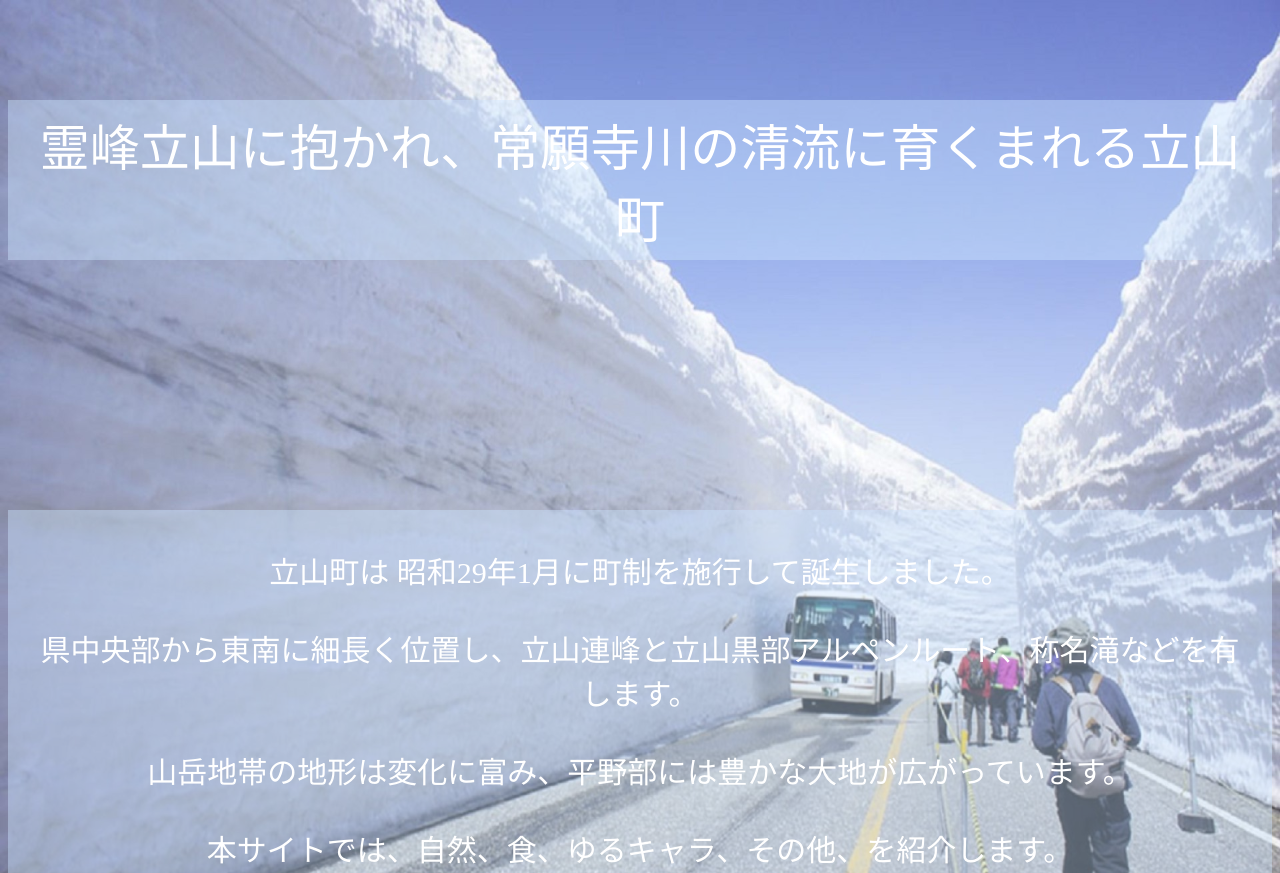
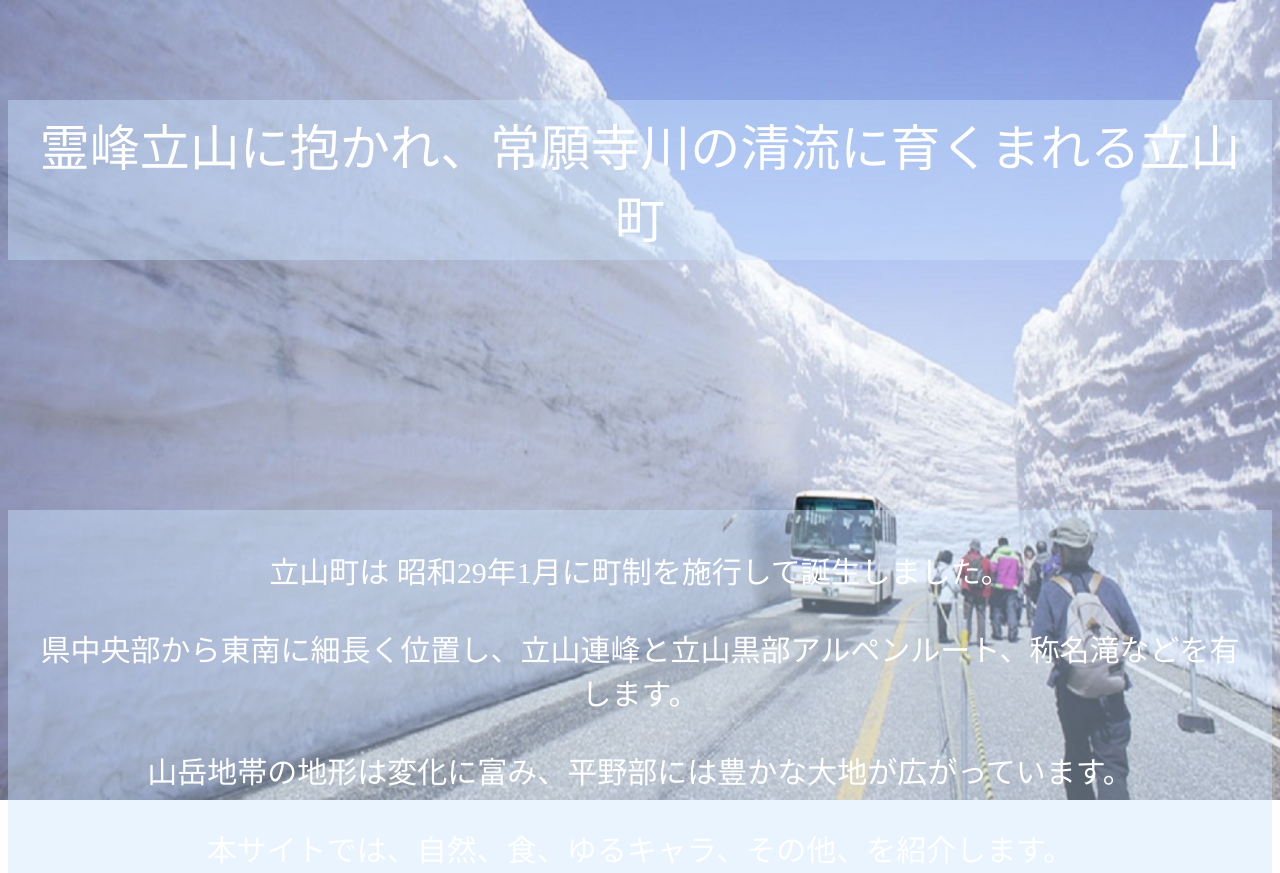
Before and after one commit to tsutsutaro/inutaisetu, a plain HTML site: page index.html in a window 1280 px wide. Shown: the top 873 px of the page. Drawn offline with Linux system fonts and the light colour scheme.

Commit message:
Update syoukai.css

```diff
--- a/syoukai.css
+++ b/syoukai.css
@@ -21,19 +21,21 @@ footer{
      padding: 8px 19px;
      margin: 5em 0!important;
      background: #cde4ff6b;
-
-
 }
-
-
-body{background-image:url(toyama.jpg);
-     background-repeat:no-repeat;
-     background-position: center center;
-     background-size:cover;
-     height: 100vh;
-     background-attachment: fixed;
-
-
+body::before{
+  content: '';
+  display:block;
+  position:fixed;
+  top:0;
+  left:0;
+  z-index:-1;
+  width:100%;
+  height: 100vh;
+  background:url("toyama.jpg");
+  background-position:  center center;
+  background-repeat: no-repeat;
+  background-size: cover;
+  -webkit-background-size:cover;
 }
 .aaa{position: relative;
 margin-top:100px auto;
```
